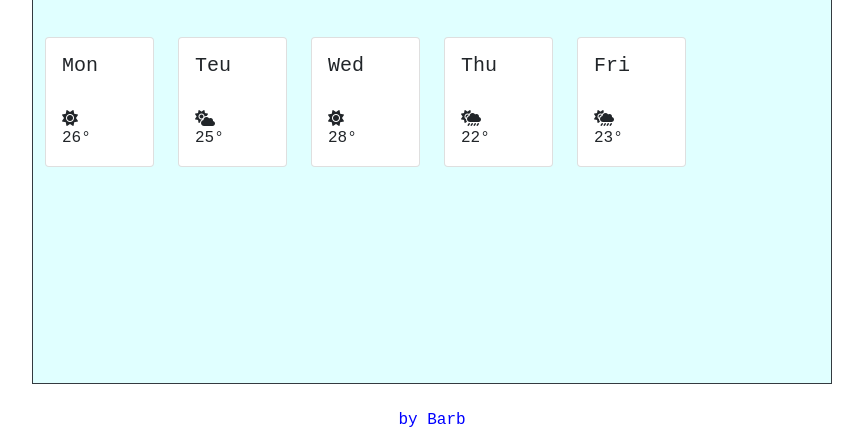
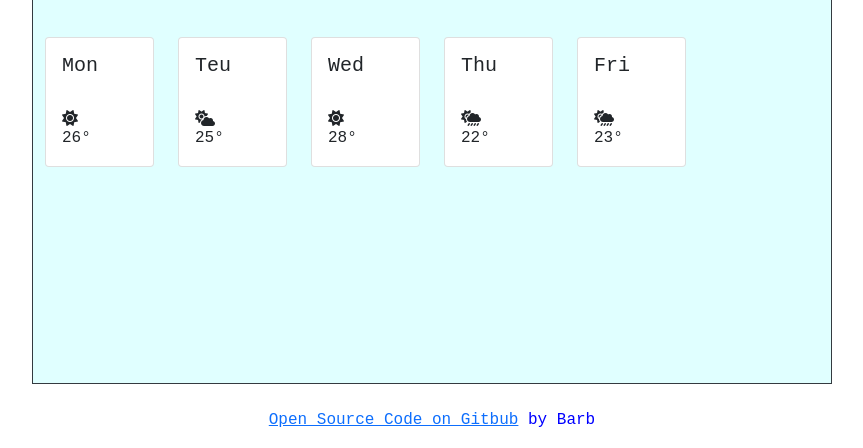
Before and after one commit to BarbMoraa/my-current-shecodes-project, a plain HTML site: page index.html in a window 1280 px wide. Shown: the part 476-924 px from the top of the page, without its empty margins (208-1071 px from the left). Drawn offline with nearby package versions, Linux system fonts and the light colour scheme; no server answers.

Commit message:
made a few changes to the link

```diff
--- a/index.html
+++ b/index.html
@@ -169,11 +169,11 @@
             </div>
 
             <br/>
-            <p class="owner">
-                <a href="https://github.com/BarbMoraa/my-current-shecodes-project"></a> by Barb
-            </p>
+            <p class= "owner">
+                <a href="https://github.com/BarbMoraa/my-current-shecodes-project"> Open Source Code on Gitbub</a> by Barb
 
 
+</p>
 
 
 
```
